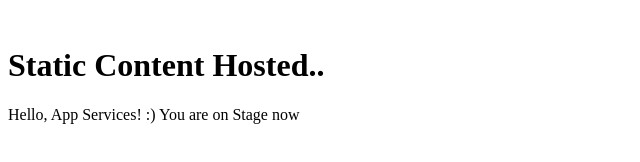
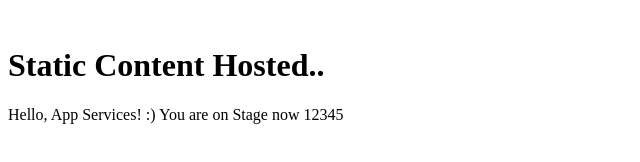
Before and after one commit to anushkakda/oneappsstatic, a plain HTML site: page index.html in a window 1280 px wide. Shown: the full height of the page, 0-640 px from the left. Drawn offline with Linux system fonts and the light colour scheme.

Commit message:
Update index.html

```diff
--- a/index.html
+++ b/index.html
@@ -5,6 +5,6 @@
   </head>
   <body>
     <h1>Static Content Hosted.. </h1>
-    <p>Hello, App Services! :) You are on Stage now  </p>
+    <p>Hello, App Services! :) You are on Stage now 12345  </p>
   </body>
 </html>
```
